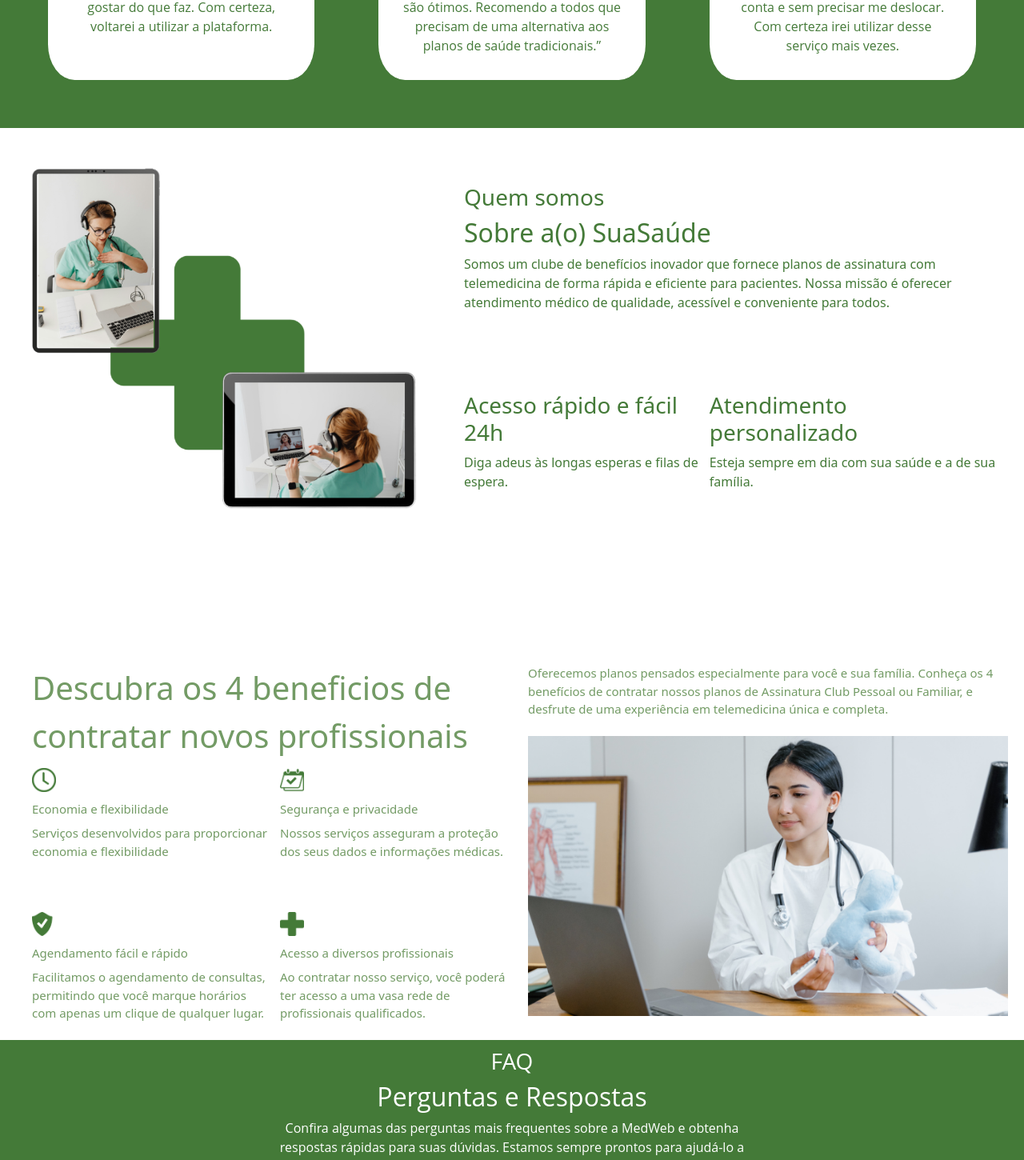
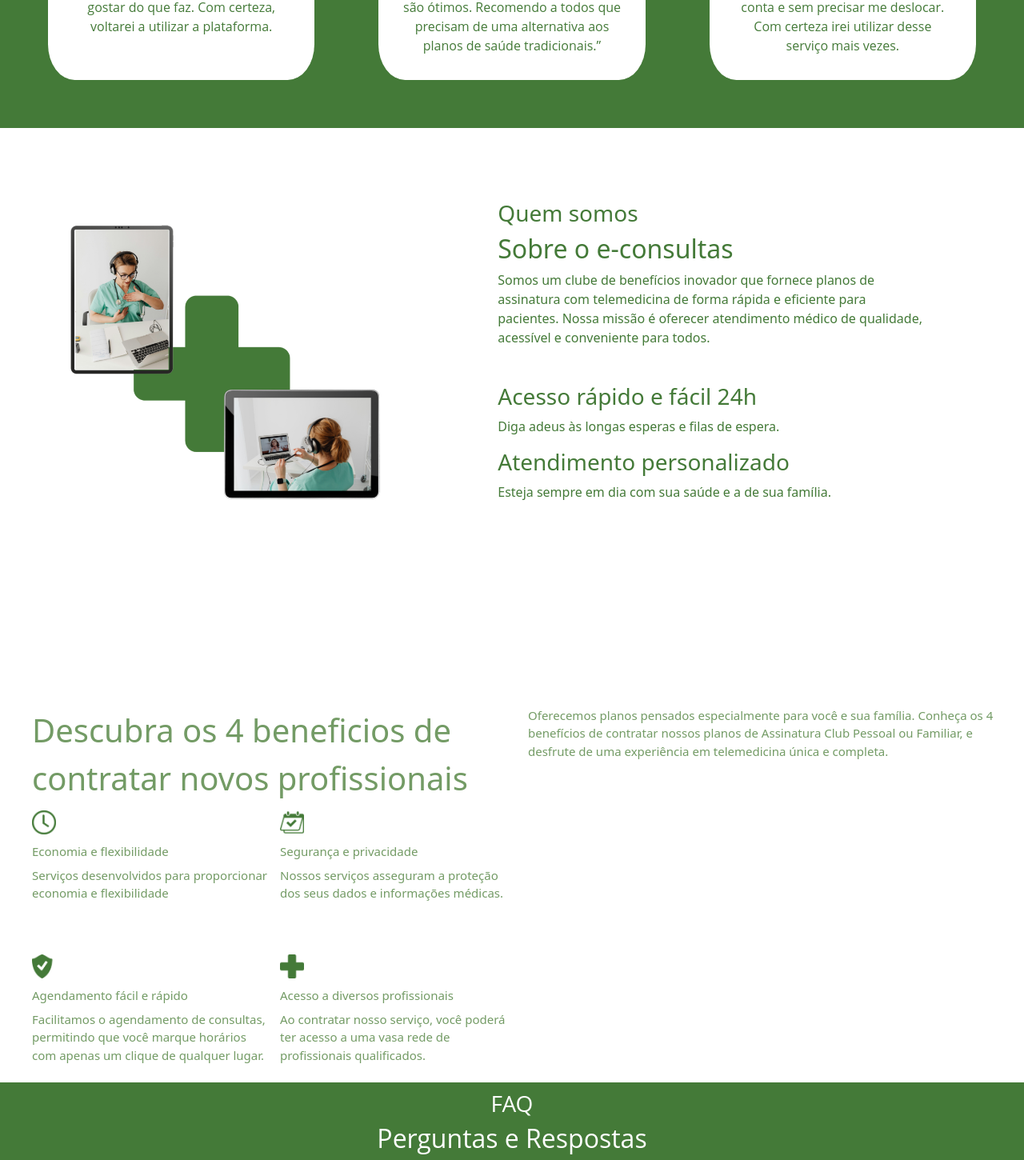
Before and after one commit to KarolynneFreire/projeto-final-start, a React (Vite) app in the folder front/econsultas-project/: page / in a window 1280 px wide. Shown: the part 1750-3200 px from the top of the page at 80% size. Built offline with nearby package versions, Linux system fonts and the light colour scheme.

Commit message:
Responsividade nos componentes cards e quem somos

```diff
--- a/front/econsultas-project/src/componets/Beneficios/Beneficios.jsx
+++ b/front/econsultas-project/src/componets/Beneficios/Beneficios.jsx
@@ -47,9 +47,6 @@
 
     <div className="item-15">Ao contratar nosso serviço, você poderá ter acesso a uma vasa rede de profissionais qualificados.</div>
 
-    <div className="item-16">
-    <img src={mulher} alt="#"/>
-    </div>
 </div>
 </div>
   )
--- a/front/econsultas-project/src/componets/Beneficios/assets/css/styles.css
+++ b/front/econsultas-project/src/componets/Beneficios/assets/css/styles.css
@@ -98,21 +98,6 @@
     grid-row-start: 10;
 
 }
-.item-16 {
-    grid-row-start: 3;
-    grid-column-start: 3;
-    grid-row-end: 11;
-    display: flex;
-    justify-content: center;
-}
-
-.item-16 img{
-    width: 100%;
-    height: 100%;
-    object-fit: cover;
-    margin-bottom: 30px;
-}
-
 
 @media screen and (max-width: 500px) {
 
--- a/front/econsultas-project/src/componets/QuemSomos/QuemSomos.jsx
+++ b/front/econsultas-project/src/componets/QuemSomos/QuemSomos.jsx
@@ -12,7 +12,7 @@
             <div className="textos-quem-somos">
                 <div className="texto-1-quem-somos">
                     <h3>Quem somos</h3>
-                    <h2>Sobre a(o) SuaSaúde</h2>
+                    <h2>Sobre o e-consultas</h2>
                     <p>Somos um clube de benefícios inovador que fornece planos de assinatura com telemedicina de forma
                         rápida e eficiente para pacientes. Nossa missão é oferecer atendimento médico de qualidade,
                         acessível e conveniente para todos.</p>
--- a/front/econsultas-project/src/componets/QuemSomos/assets/css/styles.css
+++ b/front/econsultas-project/src/componets/QuemSomos/assets/css/styles.css
@@ -1,28 +1,53 @@
 .quem-somos {
+    width: 95%;
     display: flex;
     margin: 20px;
     padding: 10px;
     color: #447A38;
 }
 
+.imagem-quem-somos {
+    text-align: center;
+    justify-content: center;
+    align-items: center;
+    margin: auto;
+}
+
 .imagem-quem-somos img {
-    width: 500px;
-    height: 500px;
+    width: 100%;
+    height: 100%;
+    margin: auto;
+    padding: 50px;
 }
 
 .textos-quem-somos {
-    margin-left: 50px;
+    width: 100%;
+    height: 80%;
 }
 
 .texto-1-quem-somos {
-    margin: 40px 0 100px 0px;
+    margin: 60px auto 0 auto;
+    width: 80%;
+    padding-left: 20px;
 }
 
 .texto-2-quem-somos {
     display: flex;
-    margin-top: 100px;
+    flex-direction: column;
+    width: 80%;
+    margin: 25px auto 100px auto;
+    padding: 20px 0 0 20px;
 }
 
+@media screen and (max-width: 750px) {
+    .imagem-quem-somos{
+        display: none;
+    }
+
+    .texto-2-quem-somos {
+        margin: 0 auto 50px auto;
+    }
+}
 
 @media screen and (max-width: 500px) {
 
@@ -34,14 +59,9 @@
         margin: 0px;
     }
 
-    .texto-1-quem-somos {
-      margin: 0;
-    }
-
     .texto-2-quem-somos {
         display: flex;
         flex-direction: column;
-        gap: 15px;
-        margin-top: 2.5rem;
+        margin: 0 auto 50px auto;
     }
 }
```
